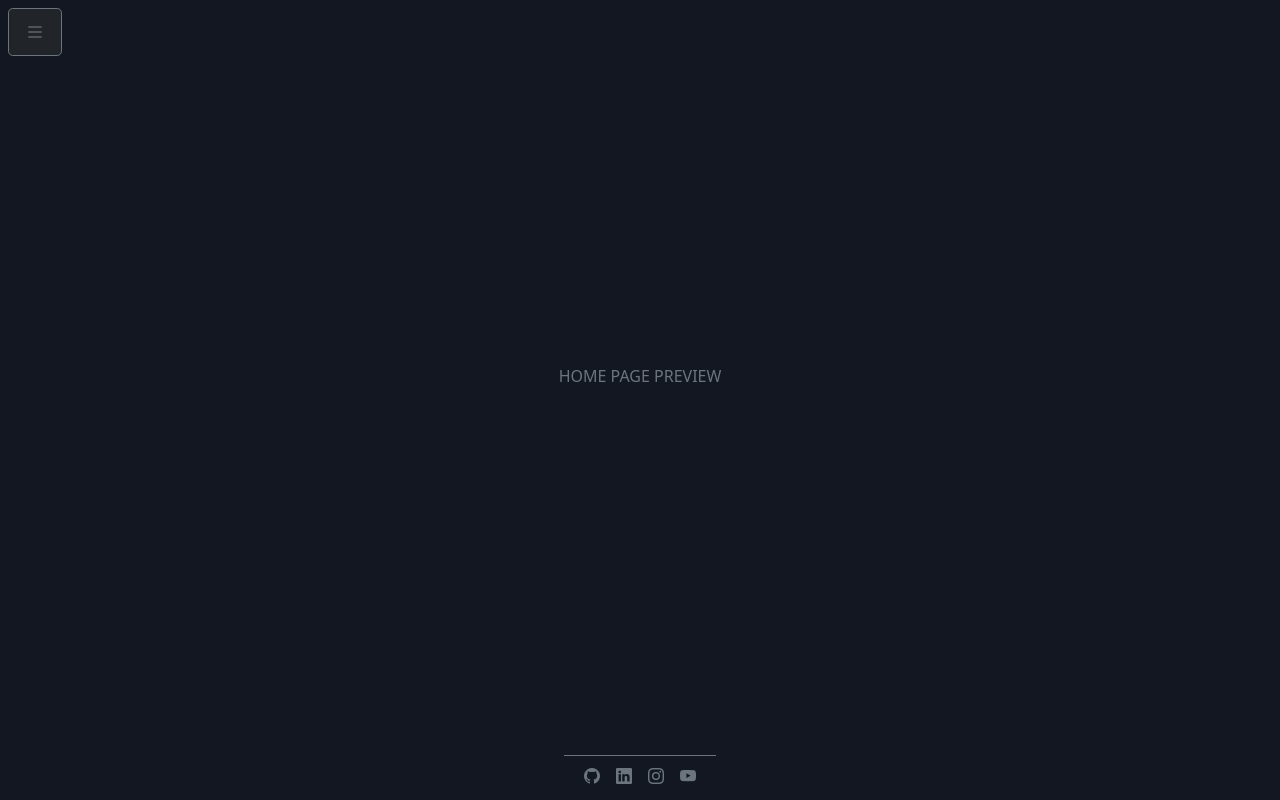
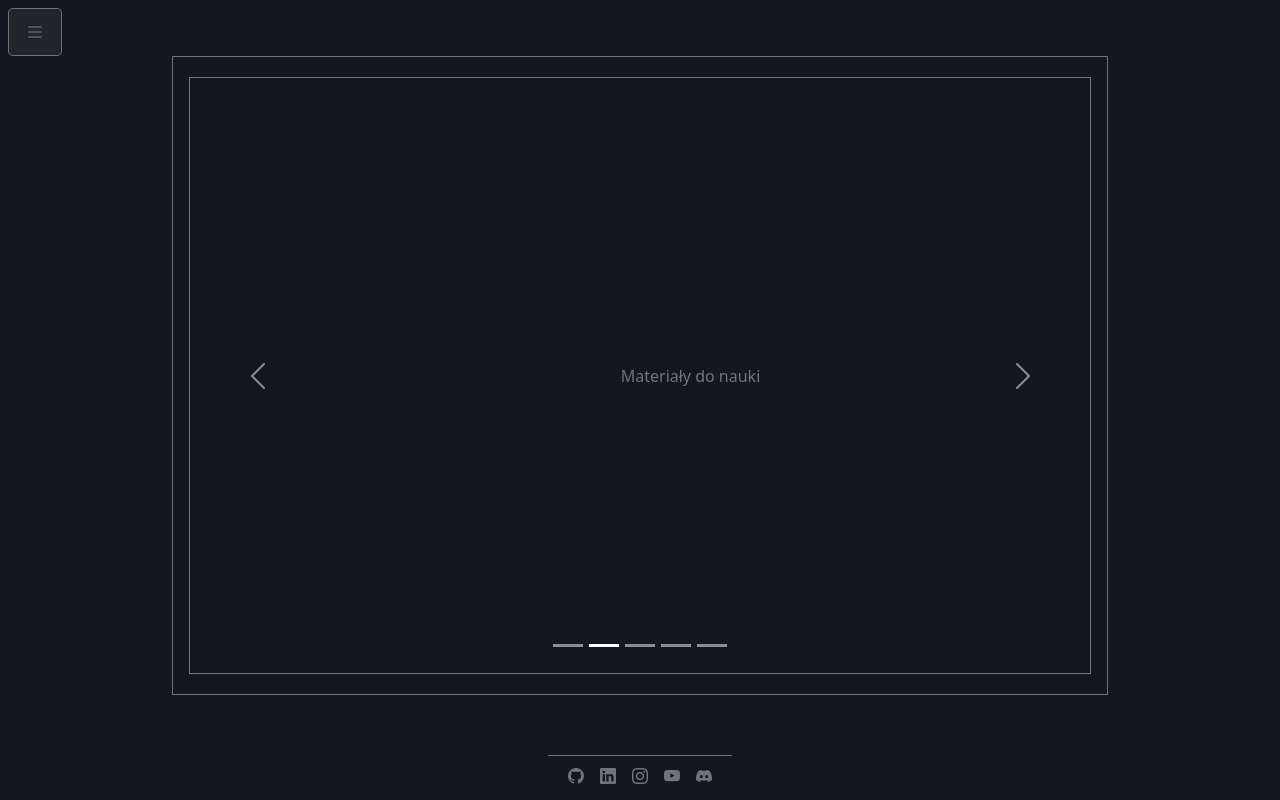
Before and after one commit to PjerC/forexy, a React (Create React App) app: page / in a window 1280 px wide. Built offline with nearby package versions, Linux system fonts and the light colour scheme.

Commit message:
home page design

```diff
--- a/src/App.js
+++ b/src/App.js
@@ -5,8 +5,7 @@ import 'bootstrap';
 import './App.css';
 import NavBar from './NavBarModules/NavBar.js'
 import DisplayModule from './DisplayModules/DisplayModule.js'
-import Footer from './Footer.js'
-import 'bootstrap/dist/css/bootstrap.min.css'
+import Footer from './FooterModules/Footer.js'
 
 const App = (props) => {
 
--- a/src/ContentModules/Tests.js
+++ b/src/ContentModules/Tests.js
@@ -6,14 +6,14 @@ const Tests = (props) => {
             <p className='border-bottom border-secondary'>TMP To do list</p>
             <ul className='list-group'>
                 <li> mentoring jako osobny do navbar - albo zamiasta testów </li>
-                <li> logo responsywne lub napis header grupy </li>
-                <li>footer - buton href do discorda</li>
+                <li><s>logo responsywne lub napis header grupy </s></li>
+                <li><s>footer - buton href do discorda</s></li>
                 <li>stany widocznosci jako obiekt</li>
                 <li> <s>stany stylów jakos state obiektowy </s></li>
-                <li> home button functionality </li>
-                <li> home page </li>
-                <li> <s>strategy module preview - buttons equality in grid</s> </li>
-                <li> testy drag & drop </li>
+                <li><s>home button functionality</s> </li>
+                <li><s>home page preview</s></li>
+                <li><s>strategy module preview - buttons equality in grid</s> </li>
+                <li> testy dragdrop </li>
                 <li>data input form - position module -into object - display object in grid </li>
             </ul><UnderConstruction /></div>
     )
--- a/src/DisplayModules/HomePage.js
+++ b/src/DisplayModules/HomePage.js
@@ -1,7 +1,36 @@
 
 const HomePage = (props) => {
     return(
-        <div className="text-secondary">HOME PAGE PREVIEW</div>
+<div className="d-flex flex-column flex-grow-1 w-75 m-5 p-3 justify-content-center align-items-center border border-secondary">
+
+
+    <div id="carouselMainPage" className="carousel slide d-flex flex-grow-1 w-100  border border-secondary  m-1 justify-content-center align-items-center carousel slide" data-bs-ride="carousel">
+
+    <div className="carousel-indicators">
+        <button type="button" data-bs-target="#carouselMainPage" data-bs-slide-to="0" className="active" aria-current="true" aria-label="Slide 1"></button>
+        <button type="button" data-bs-target="#carouselMainPage" data-bs-slide-to="1" aria-label="Slide 2"></button>
+        <button type="button" data-bs-target="#carouselMainPage" data-bs-slide-to="2" aria-label="Slide 3"></button>
+        <button type="button" data-bs-target="#carouselMainPage" data-bs-slide-to="3" aria-label="Slide 4"></button>
+        <button type="button" data-bs-target="#carouselMainPage" data-bs-slide-to="4" aria-label="Slide 5"></button>
+    </div>
+    <div className="carousel-inner text-secondary">
+        <div className="carousel-item active">Strategie tradingowe</div>
+        <div className="carousel-item">Materiały do nauki</div>
+        <div className="carousel-item">Testy analiz technicznych</div>
+        <div className="carousel-item">Pomoc w każdym aspekcie tradingowym</div>
+        <div className="carousel-item">Grupa Discord</div>
+  </div>
+
+  <button className="carousel-control-prev" type="button" data-bs-target="#carouselMainPage" data-bs-slide="prev">
+    <span className="carousel-control-prev-icon" aria-hidden="true"></span>
+    <span className="visually-hidden">Previous</span>
+  </button>
+  <button className="carousel-control-next" type="button" data-bs-target="#carouselMainPage" data-bs-slide="next">
+    <span className="carousel-control-next-icon" aria-hidden="true"></span>
+    <span className="visually-hidden">Next</span>
+  </button>
+</div>
+</div>
     )
 }
 
--- a/src/Footer.js
+++ b/src/FooterModules/Footer.js
@@ -1,9 +1,10 @@
 import 'bootstrap/dist/css/bootstrap.min.css'
 import 'bootstrap-icons/font/bootstrap-icons.css'
-import './FooterModules/FooterStyles.css'
+import './FooterStyles.css'
+import 'bootstrap';
 
 const Footer = (props) => {
-    // TODO jeden button collapse horizontal pokazujacy ikonki
+
     return(
         <div  className="d-flex flex-row m-1 border-top border-secondary">
 
@@ -12,6 +13,8 @@ const Footer = (props) => {
                 <a href="https://www.linkedin.com/in/piotr-ciesielski-a054b2132/" rel="noreferrer" target="_blank" className="flex-fill m-2 btnFooter" type="button"><i className="bi bi-linkedin text-secondary"></i></a>
                 <a href="https://www.instagram.com/pjer_trader/" rel="noreferrer" target="_blank" className="flex-fill m-2 btnFooter" type="button"><i className="bi bi-instagram text-secondary"></i></a>
                 <a href="https://www.youtube.com/channel/UC9aF9YX0otr1D_3tFl-Q9cA"  rel="noreferrer" target="_blank"className=" m-2 btnFooter" type="button"><i className="bi bi-youtube text-secondary"></i></a>
+                <a href=" "rel="noreferrer" target="" className="disabledHref flex-fill m-2 btnFooter" type="button"><i className="bi bi-discord text-secondary"
+                data-bs-toggle="tooltip" data-bs-placement="top" title="email to piotrcieadv2@gmail.com for invitation link"></i></a>
             </div>
          </div>
     )
```
Also changed, not shown: src/FooterModules/FooterStyles.css (line endings or trailing spaces), src/Img/LogoRP.PNG (deleted), src/Img/LogoRP.svg (added).
